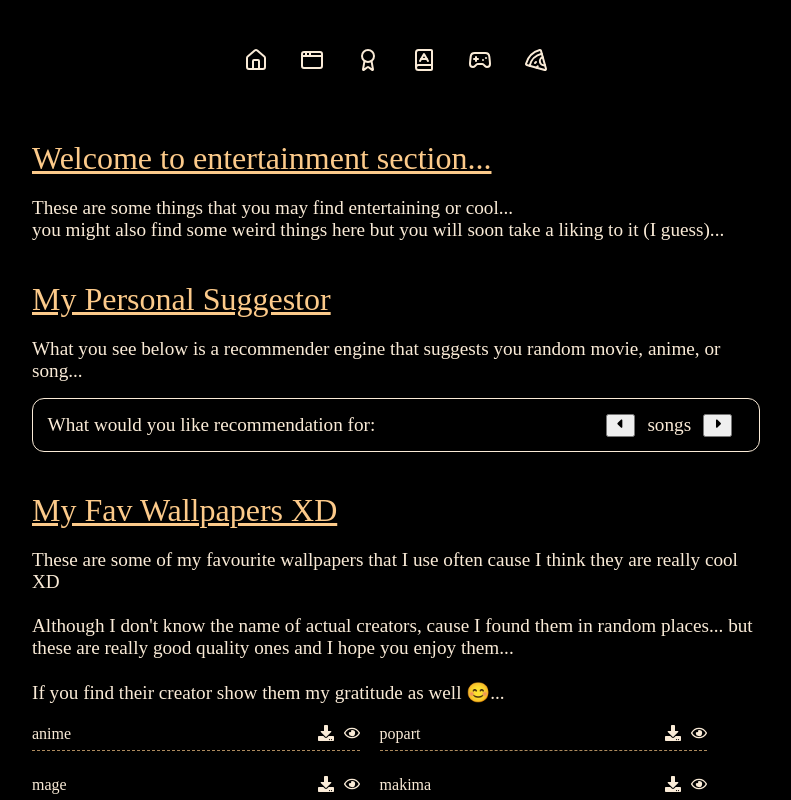
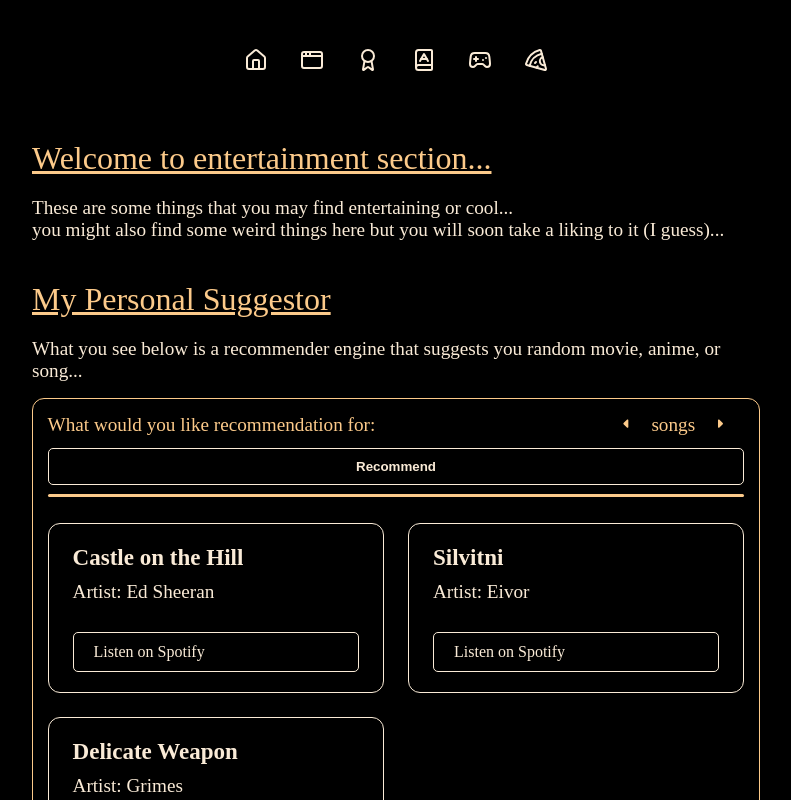
Before and after one commit to JayArindamMaity/jayarindammaity.github.io, a React (Vite) app: page /#/entertainment in a window 1280 px wide. Shown: the top 800 px of the page, without its empty margins (244-1035 px from the left). Built offline with nearby package versions, Linux system fonts and the light colour scheme.

Commit message:
added the recommender engine

```diff
--- a/src/components/recommender/recommender.css
+++ b/src/components/recommender/recommender.css
@@ -1,17 +1,105 @@
 .recommender-main {
   margin-top: 2vh;
-    border: 1px solid antiquewhite;
+  border: 1px solid rgb(252, 202, 138);
   border-radius: 12px;
   padding: 2%;
 }
 
 .recommender-ask {
+  color: rgb(252, 202, 138);
   display: flex;
   flex-direction: row;
   justify-content: space-between;
 }
 
 .rec-button {
+  background-color: black;
+  color: rgb(252, 202, 138);
+  border: none;
+  border-radius: 50px;
   margin-right: 12px;
   margin-left: 12px;
+  transition: background-color 0.5s ease-in-out, color 0.5s ease-in-out;
 }
+
+.rec-button:hover {
+  background-color: antiquewhite;
+  color: black;
+}
+
+.recommend-button {
+  margin-top: 12px;
+  background-color: black;
+  color: antiquewhite;
+  border: 1px solid antiquewhite;
+  padding: 10px 20px;
+  font-weight: bold;
+  border-radius: 5px;
+  cursor: pointer;
+  transition: background-color 0.5s ease-in-out, color 0.5s ease-in-out;
+  width: 100%;
+}
+
+.recommend-button:hover {
+  background-color: rgb(252, 202, 138);
+  color: black;
+}
+
+.hori-rule {
+  border: 0;
+  height: 3px;
+  background-color: rgb(252, 202, 138);
+  border-radius: 5px;
+}
+
+
+.rec-grid {
+  display: grid;
+  grid-template-columns: repeat(auto-fill, minmax(250px, 1fr));
+  gap: 1.5rem;
+  padding: 1rem 0;
+}
+
+.rec-card {
+  background: black;
+  color: antiquewhite;
+  border-radius: 12px;
+  border: 1px solid antiquewhite;
+  padding: 1.25rem 1.5rem;
+  display: flex;
+  flex-direction: column;
+  justify-content: space-between;
+  transition: transform 0.2s ease, border 0.5s ease;
+}
+
+.rec-card:hover {
+  border: 1px solid rgb(252, 202, 138);
+  transform: translateY(-4px);
+}
+
+.rec-meta {
+  margin-top: 10px;
+}
+
+.rec-title {
+  font-size: larger;
+  margin: 0;
+}
+
+.rec-link {
+  margin-top: 10px;
+  background-color: black;
+  color: antiquewhite;
+  border: 1px solid antiquewhite;
+  padding: 10px 20px;
+  border-radius: 5px;
+  cursor: pointer;
+  transition: background-color 0.5s ease-in-out, color 0.5s ease-in-out;
+  text-decoration: none;
+  font-size: medium;
+}
+
+.rec-link:hover {
+  background-color: rgb(252, 202, 138);
+  color: black;
+}
--- a/src/components/recommender/recommender.tsx
+++ b/src/components/recommender/recommender.tsx
@@ -1,25 +1,55 @@
-import { useState } from "react";
+import { useEffect, useState } from "react";
 import "./recommender.css";
 import { FaCaretLeft, FaCaretRight } from "react-icons/fa6";
-import { songs_to_recommend } from "../../data/entertainment";
+import { songs, games, movies, anime } from "../../data/entertainment";
+import type { Recommendations } from "../../data/types";
 
 export default function Recommender() {
   const choices: string[] = ["songs", "movie", "games", "anime"];
   const [index, setIndex] = useState<number>(0);
+  const [presentRecommendations, setPresentRecommendations] = useState<
+    Recommendations[]
+  >([]);
+
+  useEffect(() => {
+    setPresentRecommendations(recommended_obj("songs"));
+  }, []);
+
+  const next = () => {
+    setIndex((prevIndex) => {
+      const newIndex = (prevIndex + 1) % choices.length;
+      setPresentRecommendations(recommended_obj(choices[newIndex]));
+      return newIndex;
+    });
+  };
 
   const prev = () => {
-    setIndex((i) => (i - 1 + choices.length) % choices.length);
-  };
-  const next = () => {
-    setIndex((i) => (i + 1) % choices.length);
+    setIndex((prevIndex) => {
+      const newIndex = (prevIndex - 1 + choices.length) % choices.length;
+      setPresentRecommendations(recommended_obj(choices[newIndex]));
+      return newIndex;
+    });
   };
 
-  const recommended_obj = ( d_type:string) => {
-    if (d_type == "songs") {
-      const req_index =  Math.floor(Math.random() * songs_to_recommend.length);
+  const recommended_obj = (d_type: string): Recommendations[] => {
+    const pool =
+      d_type === "songs"
+        ? songs
+        : d_type === "anime"
+        ? anime
+        : d_type === "movie"
+        ? movies
+        : d_type === "games"
+        ? games
+        : [];
 
+    const uniqueIndexes = new Set<number>();
+    while (uniqueIndexes.size < 3 && pool.length > uniqueIndexes.size) {
+      uniqueIndexes.add(Math.floor(Math.random() * pool.length));
     }
-  }
+
+    return Array.from(uniqueIndexes).map((i) => pool[i]);
+  };
 
   return (
     <>
@@ -38,6 +68,61 @@ export default function Recommender() {
             </button>
           </div>
         </div>
+
+        <button
+          className="recommend-button"
+          onClick={() =>
+            setPresentRecommendations(recommended_obj(choices[index]))
+          }
+        >
+          Recommend
+        </button>
+
+        <hr className="hori-rule" />
+
+        <div className="rec-grid">
+          {presentRecommendations.map((item, idx) => (
+            <article key={idx} className="rec-card">
+              {"songname" in item && (
+                <>
+                  <h3 className="rec-title">{item.songname}</h3>
+                  <p className="rec-meta">Artist: {item.artist}</p>
+                  <a href={item.spotify} target="_blank" className="rec-link">
+                    Listen on Spotify
+                  </a>
+                </>
+              )}
+
+              {"aniname" in item && (
+                <>
+                  <h3 className="rec-title">{item.aniname}</h3>
+                  <p className="rec-meta">Studio: {item.studio}</p>
+                  <a href={item.watchlink} target="_blank" className="rec-link">
+                    Watch here
+                  </a>
+                </>
+              )}
+
+              {"movie" in item && (
+                <>
+                  <h3 className="rec-title">{item.movie}</h3>
+                  <p className="rec-meta">Director: {item.director}</p>
+                  <a href={item.watchlink} target="_blank" className="rec-link">
+                    Watch here
+                  </a>
+                </>
+              )}
+
+              {"game" in item && (
+                <>
+                  <h3 className="rec-title">{item.game}</h3>
+                  <p className="rec-meta">Studio: {item.studio}</p>
+                  <p className="rec-meta">Platform: {item.platform}</p>
+                </>
+              )}
+            </article>
+          ))}
+        </div>
       </div>
     </>
   );
--- a/src/data/entertainment.ts
+++ b/src/data/entertainment.ts
@@ -1,9 +1,11 @@
+import type { Movie, Song, Anime, Game } from "./types";
+
 //--------------- this is the sample fomatting for to suggest array of objects
 //     {
 //         aniname: "",
 //         watchlink: ""
 //     },
-const anime_to_recommend = [
+const anime: Anime[] = [
   {
     aniname: "Hellsing Ultimate",
     studio: "",
@@ -33,7 +35,7 @@ const anime_to_recommend = [
 //   spotify: ""
 // }
 
-const songs_to_recommend = [
+const songs: Song[] = [
   {
     songname: "The Scientist",
     artist: "Coldplay",
@@ -44,6 +46,26 @@ const songs_to_recommend = [
     artist: "Ed Sheeran",
     spotify: "",
   },
+  {
+    songname: "High and Dry",
+    artist: "Radiohead",
+    spotify: "",
+  },
+  {
+    songname: "Silvitni",
+    artist: "Eivor",
+    spotify: "",
+  },
+  {
+    songname: "Fade Into You",
+    artist: "Mazzy Star",
+    spotify: "",
+  },
+  {
+    songname: "Delicate Weapon",
+    artist: "Grimes",
+    spotify: "",
+  },
 ];
 
 // ------------------------ this is the sample data for sugested movies
@@ -52,7 +74,7 @@ const songs_to_recommend = [
 //     director: "",
 //     watchlink: ""
 //  }
-const movie_to_recommend = [
+const movies: Movie[] = [
   {
     movie: "Interstellar",
     director: "Christoper Nolan",
@@ -65,9 +87,11 @@ const movie_to_recommend = [
   },
 ];
 
-const games_to_recommend = [
+const games: Game[] = [
   {
-    game: "House of The Dead 2"
-  }
-]
-export { anime_to_recommend, songs_to_recommend, movie_to_recommend , games_to_recommend};
+    game: "House of The Dead 2",
+    studio: "sega",
+    platform: "PC",
+  },
+];
+export { anime, songs, movies, games };
--- /dev/null
+++ b/src/data/types.ts
@@ -0,0 +1,25 @@
+export interface Song {
+  songname: string;
+  artist: string;
+  spotify: string;
+}
+
+export interface Anime {
+  aniname: string;
+  studio: string;
+  watchlink: string;
+}
+
+export interface Movie {
+  movie: string;
+  director: string;
+  watchlink: string;
+}
+
+export interface Game {
+  game: string;
+  studio: string;
+  platform: string;
+}
+
+export type Recommendations = Song | Anime | Movie | Game;
```
Also changed, not shown: 1 other file (tests, documents, lock files or other folders). Lines whose indentation alone changed are shown as unchanged.
